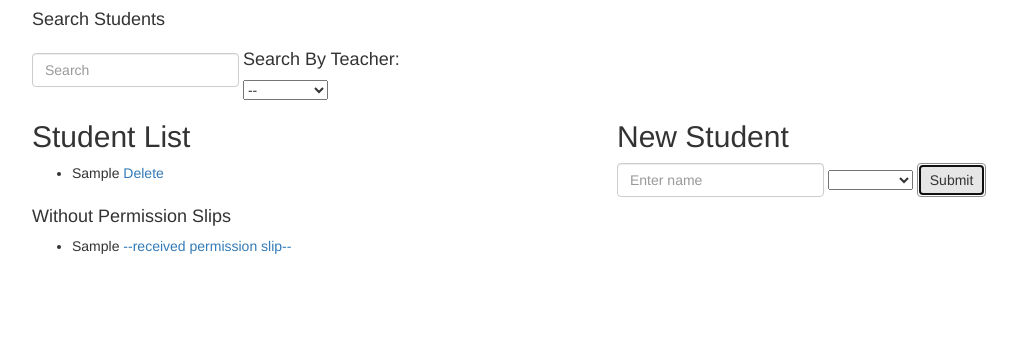
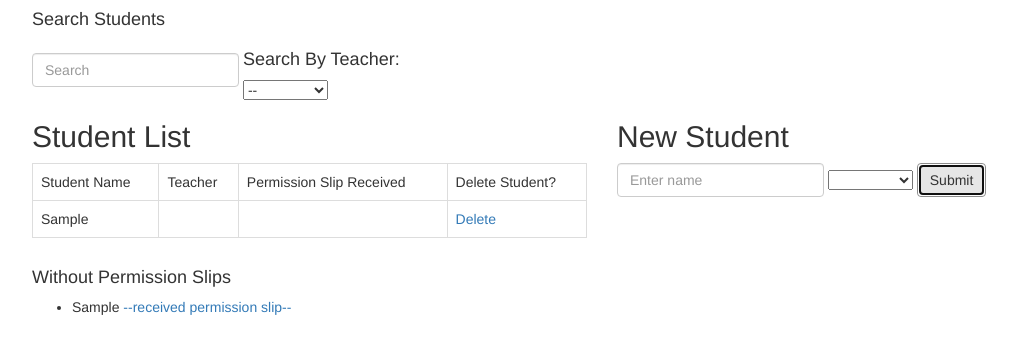
Before and after one commit to jillkuchman/student_roster_factories, a plain HTML site: page index.html in a window 1280 px wide. Both pictures are taken after typing "Sample" into the empty fields and a click on the button "Submit". Shown: the whole page, without its empty margins (38-1055 px from the left). Drawn offline with nearby package versions, Linux system fonts and the light colour scheme.

Commit message:
Add table with Edit Student Name functionality

```diff
--- a/index.html
+++ b/index.html
@@ -35,29 +35,43 @@
             <div class="col-md-6">
               <h2 ng-show="students.length && filtered.length">Student List</h2>
               <h2 ng-show="students.length && !filtered.length">No Matches</h2>
-              <ul>
-                <li ng-repeat="item in filtered = (students | filter:query)">
-                  <span ng-click="editing = true" ng-hide="editing">
-                    {{item.name}} {{item.teacher}} <a ng-click="deleteStudent(item)">Delete</a>
-                    <span ng-show="item.permissionSlip"><span class="glyphicon glyphicon-ok"></span></span>
-                  </span>
-                  <span class="form-group" ng-show="editing" ng-submit="editing = false">
+              <table class="table table-bordered" ng-show="students.length">
+                      <td>Student Name</td>
+                      <td>Teacher</td>
+                      <td>Permission Slip Received</td>
+                      <td>Delete Student?</td>
+                <tr ng-repeat="item in filtered = (students | filter:query)">
+
+                    <td><span ng-click="editing = true" ng-hide="editing">
+                        {{item.name}}</span>
+                        <span class="form-group" ng-show="editing" ng-submit="editing = false">
+                            <form class="form-inline" role="form">
+                                <input type="text" class="form-control input-sm" ng-model="item.name" placeholder="Name" required/>
+                                <button class="btn btn-default btn-sm" type="submit">Save</button>
+                            </form>
+                        </span>
+                    </td>
+                    <td>{{item.teacher}}</td>
+                    <td><span ng-show="item.permissionSlip"><span class="glyphicon glyphicon-ok"></span></span></td>
+                    <td><a ng-click="deleteStudent(item)">Delete</a></td>
+
+                  <!-- <span class="form-group" ng-show="editing" ng-submit="editing = false">
                     <form class="form-inline" role="form">
                       <input type="text" class="form-control input-sm" ng-model="item.name" placeholder="Name" required/>
                       <button class="btn btn-default btn-sm" type="submit">Save</button>
                     </form>
-                  </span>
-                </li>
-              </ul>
+                  </span> -->
+              </tr>
+            </table>
             </div>
             <div class="col-md-6">
               <h2>New Student</h2>
               <form ng-submit="addStudent()" class="form-inline" role="form">
                 <div class="form-group">
-                  <input type="text" ng-model="studentName" class="form-control" id="student-name" placeholder="Enter name">
+                  <input type="text" ng-model="studentName" class="form-control" id="student-name" placeholder="Enter name" autofocus required>
                 </div>
                 <div class="form-group">
-                    <select ng-model="studentTeacher">
+                    <select ng-model="studentTeacher" required>
                         <option value="Mr. Green">Mr. Green</option>
                         <option value="Mrs. Blue">Mrs. Blue</option>
                     </select>
```
